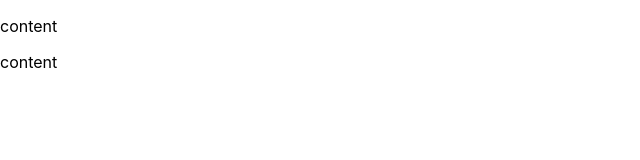
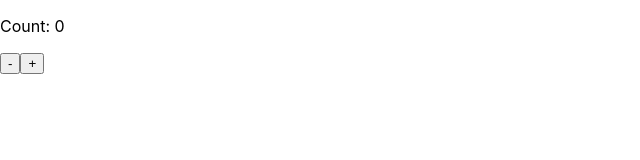
Before and after one commit to arfes0e2b3c/react-sample, a React (Create React App) app: page / in a window 1280 px wide. Shown: the top 160 px of the page, without its empty margins (0-640 px from the left). Built offline with nearby package versions, Linux system fonts and the light colour scheme.

Commit message:
Counterを追加

```diff
--- /dev/null
+++ b/src/components/Counter.tsx
@@ -0,0 +1,20 @@
+import {useState} from 'react'
+
+type CounterProps = {
+  initialValue: number
+}
+
+const Counter = (props: CounterProps) => {
+  const {initialValue} = props
+  const [count, setCount] = useState(initialValue)
+
+  return (
+    <div>
+      <p>Count: {count}</p>
+      <button onClick={() => setCount(count - 1)}>-</button>
+      <button onClick={() => setCount((prevCount) => prevCount + 1)}>+</button>
+    </div>
+  )
+}
+
+export default Counter
--- a/src/index.tsx
+++ b/src/index.tsx
@@ -3,7 +3,8 @@
 import './index.css';
 // import App from './App';
 // import Hello from './components/Hello';
-import Message from './components/Message';
+// import Message from './components/Message';
+import Counter from './components/Counter';
 import reportWebVitals from './reportWebVitals';
 
 const root = ReactDOM.createRoot(
@@ -13,7 +14,7 @@
   <React.StrictMode>
     {/* <App /> */}
     {/* <Hello/> */}
-    <Message/>
+    <Counter initialValue={0}/>
   </React.StrictMode>
 );
 
```
